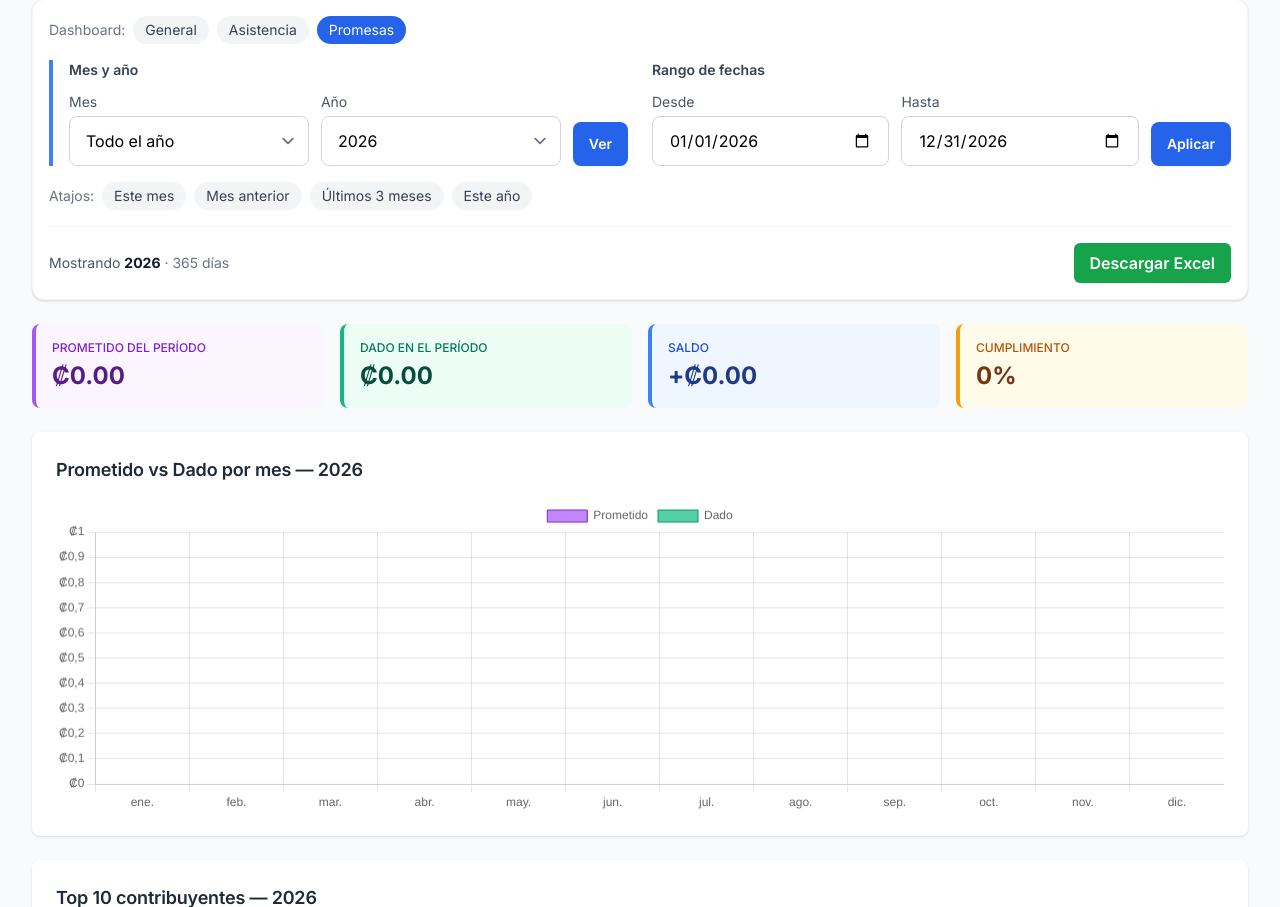
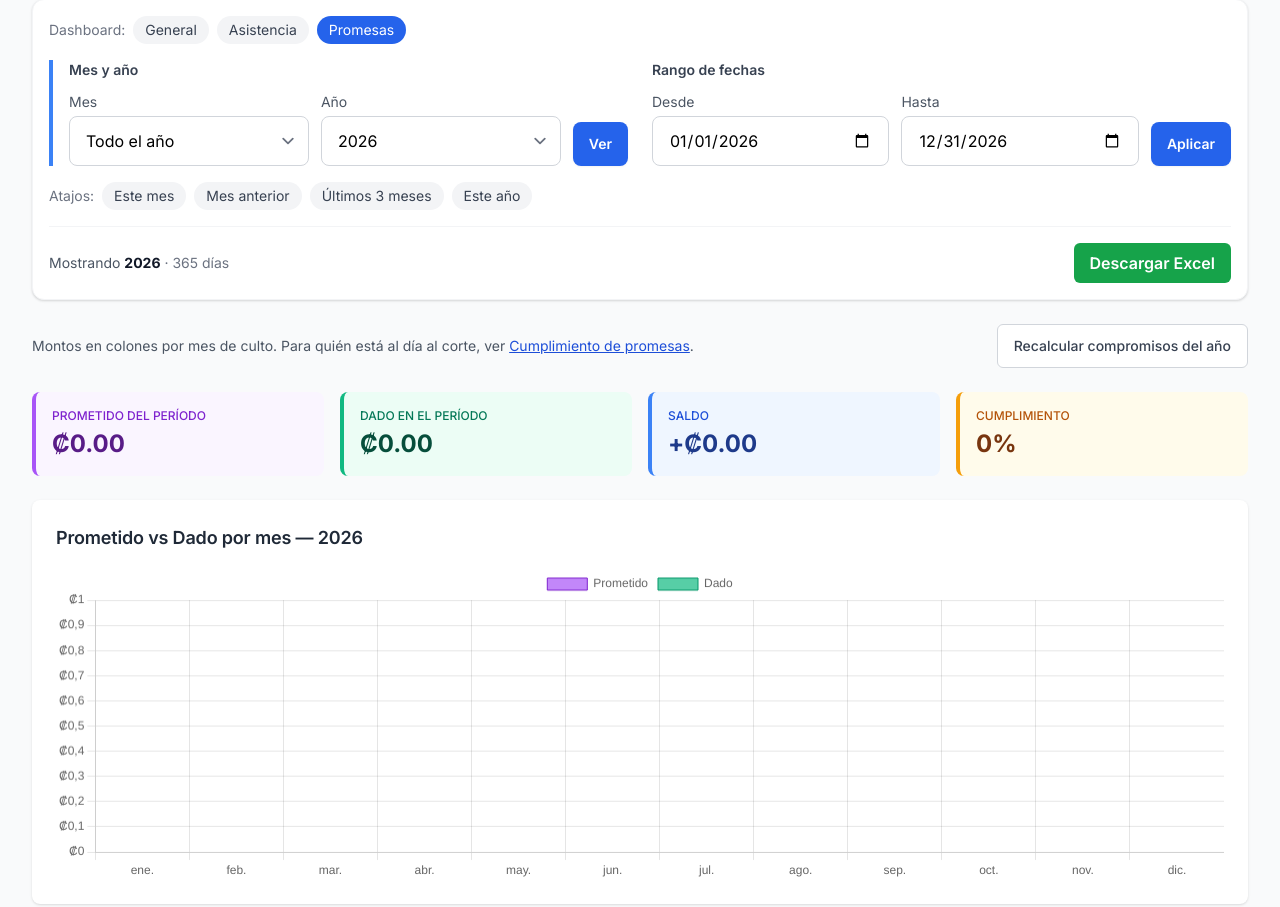
Before and after one commit to 1KATZUNO/IBBLA, a Laravel app: page /dashboard/promesas in a window 1280 px wide. Shown: the part 82-989 px from the top of the page. Run offline with Laravel 12, Linux system fonts and the light colour scheme; a user stored in the database is signed in; data comes from the database, SQL or seed files in the repository; data that the repository does not hold is empty; style sheets or scripts are compiled from the project's sources.

Commit message:
Dashboard de promesas en colones (columnas _crc) y boton de admin para recalcular compromisos del anio (QA-025, QA-027)

```diff
--- a/app/Http/Controllers/DashboardPromesasController.php
+++ b/app/Http/Controllers/DashboardPromesasController.php
@@ -34,11 +34,11 @@ class DashboardPromesasController extends Controller
         // Compromiso no tiene alcance por iglesia propio; se limita por su persona (Persona sí lo tiene).
         $compromisos = Compromiso::whereHas('persona')
             ->tap($enRango)
-            ->get(['año', 'mes', 'monto_prometido', 'monto_dado']);
+            ->get(['año', 'mes', 'monto_prometido_crc', 'monto_dado_crc']);
 
         // KPIs del período
-        $prometido = (float) $compromisos->sum('monto_prometido');
-        $dado = (float) $compromisos->sum('monto_dado');
+        $prometido = (float) $compromisos->sum('monto_prometido_crc');
+        $dado = (float) $compromisos->sum('monto_dado_crc');
         $saldo = $dado - $prometido;
         $cumplimiento = $prometido > 0 ? round(($dado / $prometido) * 100, 1) : 0;
 
@@ -48,15 +48,15 @@ class DashboardPromesasController extends Controller
 
             return [
                 'mes' => $mes->locale('es')->translatedFormat($meses->inicio->year === $meses->fin->year ? 'M' : 'M y'),
-                'prometido' => (float) $delMes->sum('monto_prometido'),
-                'dado' => (float) $delMes->sum('monto_dado'),
+                'prometido' => (float) $delMes->sum('monto_prometido_crc'),
+                'dado' => (float) $delMes->sum('monto_dado_crc'),
             ];
         });
 
         // Top contribuyentes (por monto dado en el período)
         $topContribuyentes = Persona::with(['promesas'])
-            ->withSum(['compromisos as dado_total' => $enRango], 'monto_dado')
-            ->withSum(['compromisos as prometido_total' => $enRango], 'monto_prometido')
+            ->withSum(['compromisos as dado_total' => $enRango], 'monto_dado_crc')
+            ->withSum(['compromisos as prometido_total' => $enRango], 'monto_prometido_crc')
             ->orderByDesc('dado_total')
             ->limit(10)
             ->get()
--- a/resources/views/dashboards/promesas.blade.php
+++ b/resources/views/dashboards/promesas.blade.php
@@ -13,6 +13,21 @@
             ? null
             : 'Los compromisos se calculan por mes: se incluyen los meses completos ('.$rangoMeses->etiqueta().').',
     ])
+
+    {{-- Estos números salen de la tabla compromisos (en colones), que se recalcula al cerrar cada culto.
+         El admin puede rehacerla del año en curso; el cumplimiento por persona al corte está en Reportes. --}}
+    <div class="flex flex-wrap items-center justify-between gap-3 text-sm text-gray-600">
+        <p>Montos en colones por mes de culto. Para quién está al día al corte, ver
+            <a href="{{ route('reportes.cumplimiento') }}" class="text-blue-700 underline">Cumplimiento de promesas</a>.</p>
+        @if(auth()->user()?->isAdmin())
+            <form method="POST" action="{{ route('compromisos.recalcular') }}">
+                @csrf
+                <button type="submit" class="min-h-[44px] px-4 py-2 border border-gray-300 rounded-md bg-white hover:bg-gray-50 font-medium text-gray-700">
+                    Recalcular compromisos del año
+                </button>
+            </form>
+        @endif
+    </div>
 
     {{-- KPIs --}}
     <div class="grid grid-cols-1 md:grid-cols-4 gap-4">
```
Also changed, not shown: tests/Support/ConDatosDeDashboard.php (+3 -0 lines).
